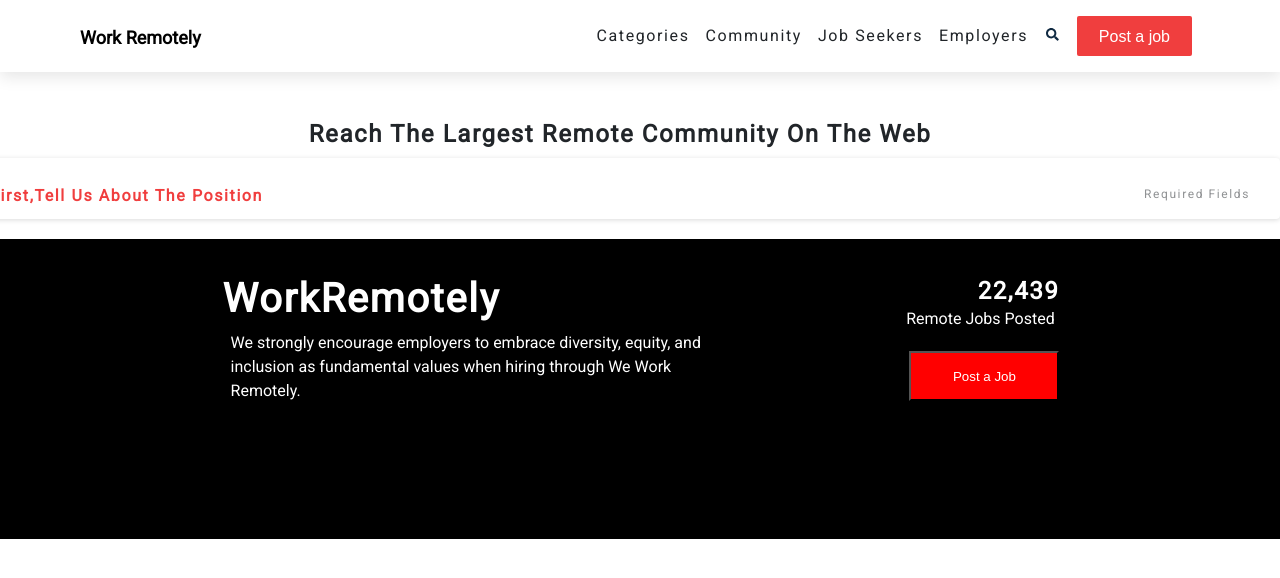
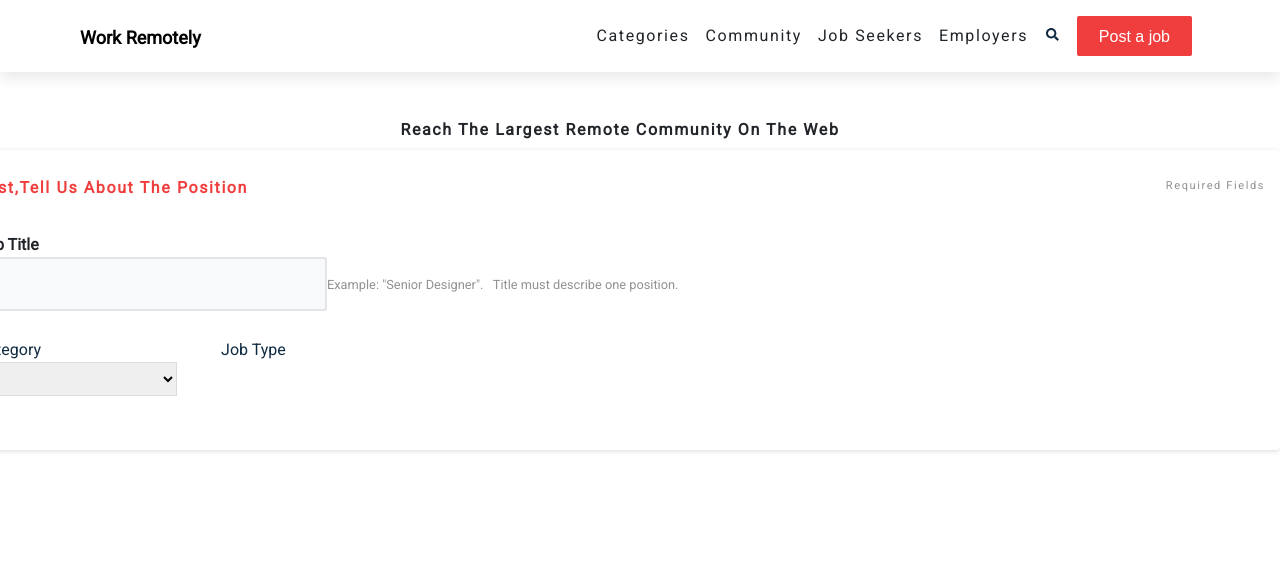
Before and after one commit to Emmanuel-Ezekiel/remote-work-web, a React (Create React App) app: page /Add-jobs in a window 1280 px wide. Shown: the top 578 px of the page. Built offline with nearby package versions, Linux system fonts and the light colour scheme.

Commit message:
update css

```diff
--- a/src/App.js
+++ b/src/App.js
@@ -15,13 +15,13 @@ function App() {
       <Route  exact path="/">
         <Hero/>
         <Jobs/>
+        <Footer/>
       </Route>
       <Route  path="/JobDescription/:id" children={<JobDescription/>}></Route>
       <Route  path="/Add-jobs">
         <AddJobs/>
       </Route>
     </Switch>
-    <Footer/>
     </Router>
   );
 }
--- a/src/components/Add-Jobs.js
+++ b/src/components/Add-Jobs.js
@@ -18,7 +18,49 @@ function AddJobs() {
                         <h2 className="create-container">First,tell us about the position <span className="required-field" >Required fields
                         </span></h2>
 
+                        <table className="position-details">
+                            <tbody>
+                                <tr>
+                                    <td className="list-desc">
+                                       <label htmlFor="listing_title" className="addjob-title" >Job Title</label>
+                                       <input type="text"  style={{
+                                           maxWidth: '890px',
+                                           width: '350px',
+                                           fontSize: '1em',
+                                       }} />
+                                       <span className="input-text">
+                                           Example: "Senior Designer". &nbsp; Title must describe one position.
+                                       </span>
+                                    </td>
+                                </tr>
 
+                                <tr>
+                                    <td>
+                                        <ul className="checkout">
+                                            <li>
+                                                <label className="category">
+                                                Category
+                                            </label>
+                                            </li>
+                                            <li>
+                                               <label htmlFor="listing_job_listing_type" ClassName="job-type">
+                                               Job Type
+                                               </label>
+                                            </li>
+                                        </ul>
+                                        <ul className="sub-catergory selectable-container">
+                                        <li  style={{paddingRight: '10px', marginTop: '20px'}}>
+                                        <select className="listing-category">
+                                        <option selected value="1">Design</option>
+                                        </select>
+                                        </li>
+                                        <li></li>
+                                        <li></li>
+                                        </ul>
+                                    </td>
+                                </tr>
+                            </tbody>
+                        </table>
                 </form>
             </div>
         </div>
--- a/src/index.css
+++ b/src/index.css
@@ -686,11 +686,11 @@ img.feed {
   color: white;
 }
 
-.num-post {
-  /* display: flex;
+/* .num-post {
+  display: flex;
   justify-content: flex-end;
-  font-size: x-large; */
-}
+  font-size: x-large;
+} */
 
 .text-post {
   margin-top: -8px;
@@ -767,7 +767,7 @@ img.feed {
 /* ====== add jobs ====== */
 
 .addjob-header {
-  font-size: 1.5em;
+  font-size: 1em;
   text-align: center;
   font-weight: 12px;
   color: #212529;
@@ -777,7 +777,7 @@ img.feed {
   box-shadow: 0 1px 5px rgb(0 0 0 / 15%);
     border-radius: 4px;
     background: #fff;
-
+    height: 300px;
 }
 
 .create-container {
@@ -785,13 +785,82 @@ img.feed {
     font-size: 1.0em;
     color: #f03e3e;
     padding: 30px 0px 15px 0px;
-    margin: 0px 30px 20px 30px;
+    margin: 0px 15px 20px 15px;
 }
 
 .required-field {
   display: inline;
-    font-size: 12px;
+    font-size: 11px;
     color: #909294;
     font-weight: lighter;
     float: right;
 }
+
+.position-details {
+  margin-left: 15px;
+}
+
+input {
+  padding: 16px 12px 16px 12px;
+    cursor: auto;
+    border-color: rgba(144,146,148,0.2);
+    border-style: solid;
+    border-radius: 3px;
+    margin: 0 0 5px 0;
+    background-color: #f8f9fa;
+    outline-width: 2px;
+    outline-color: rgba(144,146,148,0.2);
+}
+
+.addjob-title {
+  font-weight: 900;
+  color: #212529;
+  font-size: 1rem;
+  display: block;
+}
+
+.input-text {
+  padding-top: 5px;
+    display: inline-block;
+    font-size: 0.8em;
+    color: #909294;
+}
+
+.checkout {
+  list-style: none;
+  padding: 0;
+  position: relative;
+  top: 20px;
+}
+
+ul.checkout li {
+  display: inline;
+  font-size: 1rem;
+}
+
+.category {
+  padding-right: 180px;
+}
+
+.sub-category {
+  margin: 0 0 20px 0;
+}
+
+ul.sub-category li {
+  list-style-type: none;
+    padding: 3px 0;
+    font-size: 1.1rem;
+}
+ul.sub-category.selectable-container li {
+  display: inline;
+}
+
+
+
+.listing-category {
+    outline: none;
+    width: 200px;
+    height: 30px;
+    border: 1.5px solid rgba(144,146,148,0.2);
+    padding: 16px 12px 16px 12px;
+}
```
